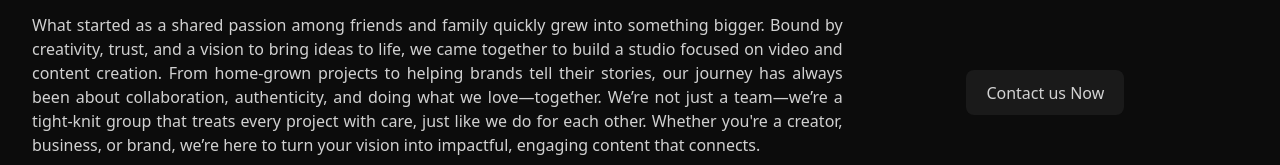
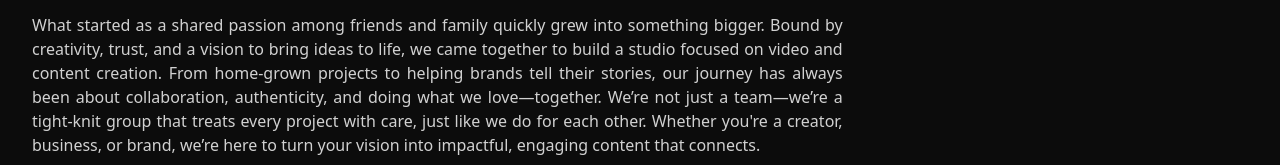
Before and after one commit to KashishKataria786/Offverse, a React (Vite) app: page /about in a window 1280 px wide. Shown: the part 519-684 px from the top of the page. Built offline with nearby package versions, Linux system fonts and the light colour scheme.

Commit message:
Update AboutSection.jsx

```diff
--- a/src/components/AboutSection.jsx
+++ b/src/components/AboutSection.jsx
@@ -34,7 +34,7 @@ const AboutSection = () => {
           </p>
         </div>
         <div className="flex justify-center items-center">
-          <button data-aos="fade-up" data-aos-delay='400' data-aos-duration="300" className="w-full md:w-auto ">Contact us Now </button>
+{/*           <button data-aos="fade-up" data-aos-delay='400' data-aos-duration="300" className="w-full md:w-auto ">Contact us Now </button> */}
         </div>
       </div>
     </div>
```
